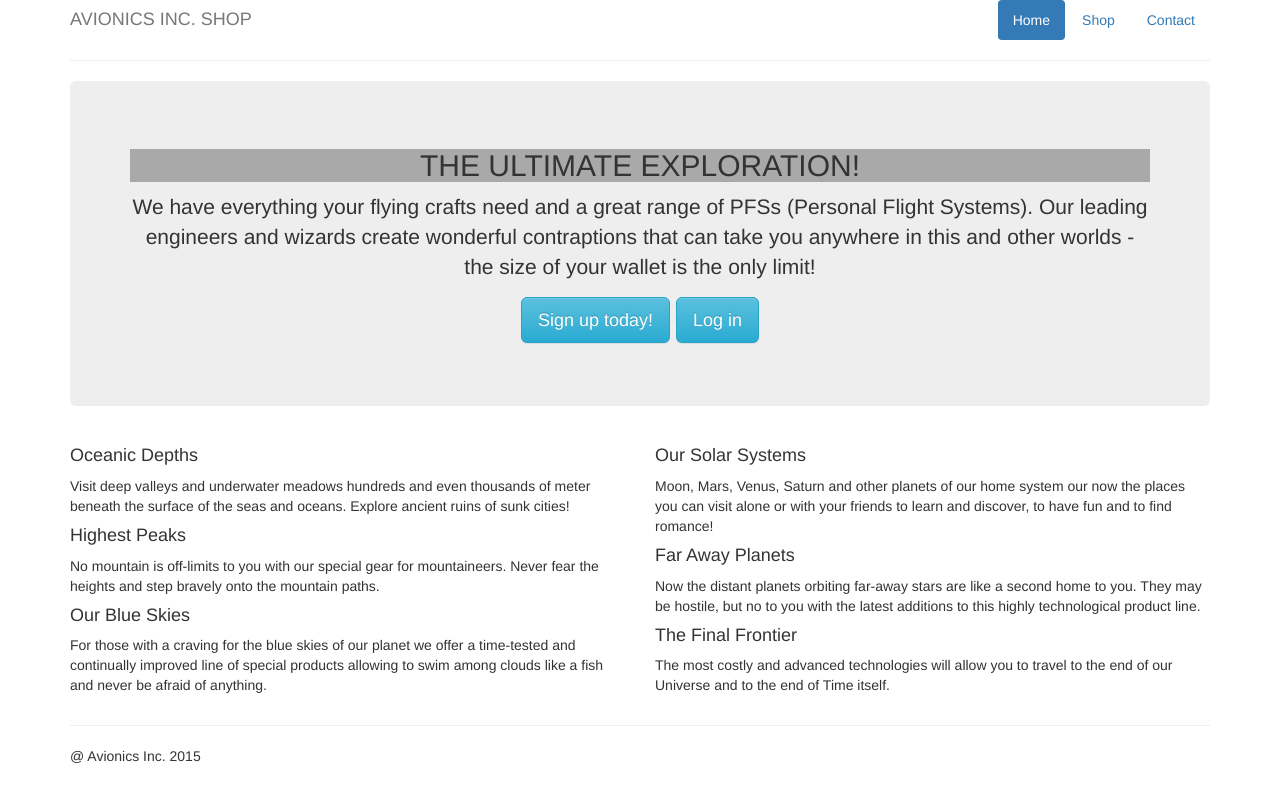
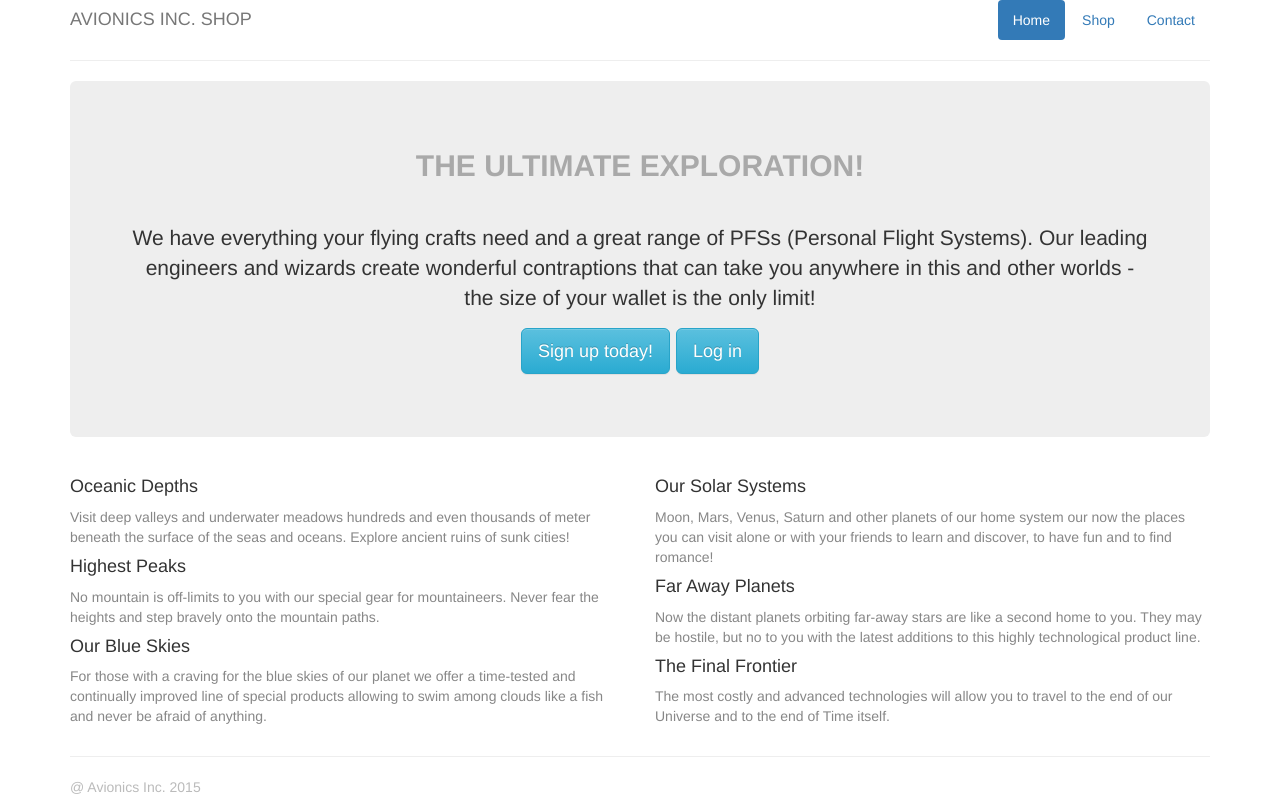
Before and after one commit to portojs/newline-week-2, a plain HTML site: page index.html in a window 1280 px wide. Drawn offline with nearby package versions, Linux system fonts and the light colour scheme.

Commit message:
Change text color

```diff
--- a/css/app.css
+++ b/css/app.css
@@ -20,7 +20,14 @@
     display: none;
 }
 .jumbotron h2 {
-    background-color: darkgrey;
+    color: darkgrey;
+    font-weight: 800;
+}
+.footer {
+    color: #bbbbbb;
+}
+.home-page-middle p {
+    color: #878787;
 }
 .jumbotron .row div {
     padding: 30px;
--- a/index.html
+++ b/index.html
@@ -35,6 +35,7 @@
         <div class="jumbotron">
             <div class="jumbo-section home-page-jumbo">
                 <h2>THE ULTIMATE EXPLORATION!</h2>
+                <hr>
                 <p class="home-page">
                     We have everything your flying crafts need and a great range of
                     PFSs (Personal Flight Systems). Our leading engineers and wizards create wonderful
@@ -99,6 +100,7 @@
     <!-- shop page -->
             <div class="jumbo-section shop-page-jumbo">
                 <h2>CHOOSE YOUR CATEGORY</h2>
+                <hr>
                 <div class="row">
                     <div class="col-sm-6 col-md-4 col-lg-3"><h4>Oceans</h4><span class="glyphicon glyphicon-tint"></span></div>
                     <div class="col-sm-6 col-md-4 col-lg-3"><h4>Mountains</h4><span class="glyphicon glyphicon-stats"></span></div>
@@ -115,6 +117,7 @@
      <!-- contact page -->
             <div class="jumbo-section contact-page-jumbo">
                 <h2>CHOOSE YOUR REGION</h2>
+                <hr>
                 <div class="row">
                     <div class="col-sm-6 col-md-4"><h4>Space Station One</h4><span class="glyphicon glyphicon-flag"></span></div>
                     <div class="col-sm-6 col-md-4"><h4>Earth</h4><span class="glyphicon glyphicon-flag"></span></div>
```
